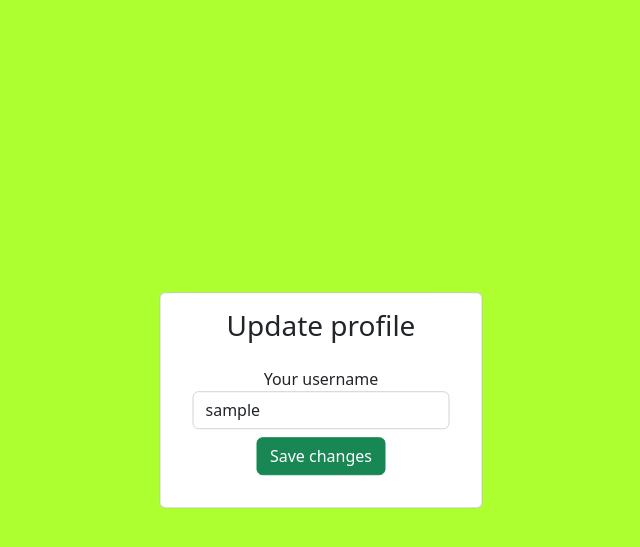
After one commit to TimaBuldzer/softarex-test, a Django app: page /profile/ in a window 1280 px wide. The commit adds this page. Shown: the top 547 px of the page, without its empty margins (319-959 px from the left). Run offline with Django 4.2, Linux system fonts and the light colour scheme; the visitor is signed in with stand-in values (Sample User, id 1).

Commit message:
add: - 'main' app. - 'main' page(initial). - 'profile' page.

```diff
--- /dev/null
+++ b/apps/main/apps.py
@@ -0,0 +1,6 @@
+from django.apps import AppConfig
+
+
+class MainConfig(AppConfig):
+    default_auto_field = 'django.db.models.BigAutoField'
+    name = 'apps.main'
--- /dev/null
+++ b/apps/main/urls.py
@@ -0,0 +1,8 @@
+from django.urls import path
+from apps.main import views
+
+app_name = 'main'
+
+urlpatterns = [
+    path('', views.MainView.as_view(), name='main')
+]
--- a/apps/users/forms.py
+++ b/apps/users/forms.py
@@ -2,6 +2,18 @@ from django import forms
 from django.contrib.auth.models import User
 from django.core.exceptions import ValidationError
 from django.forms import ModelForm
+
+
+class UserUpdateForm(ModelForm):
+    class Meta:
+        model = User
+        fields = ['username']
+
+    def save(self, commit=True):
+        username = self.cleaned_data['username']
+        self.instance.username = username
+        self.instance.save()
+        return self.instance
 
 
 class UserRegisterForm(ModelForm):
--- a/apps/users/urls.py
+++ b/apps/users/urls.py
@@ -5,5 +5,6 @@ app_name = 'users'
 
 urlpatterns = [
     path('login/', views.LoginView.as_view(), name='login'),
-    path('register/', views.RegisterView.as_view(), name='register')
+    path('register/', views.RegisterView.as_view(), name='register'),
+    path('profile/', views.ProfileView.as_view(), name='profile')
 ]
--- a/apps/users/views.py
+++ b/apps/users/views.py
@@ -1,8 +1,9 @@
 from django.contrib.auth import views
+from django.contrib.auth.models import User
 from django.urls import reverse_lazy
-from django.views.generic import CreateView
+from django.views.generic import CreateView, UpdateView
 
-from apps.users.forms import UserRegisterForm
+from apps.users.forms import UserRegisterForm, UserUpdateForm
 
 
 class LoginView(views.LoginView):
@@ -16,3 +17,12 @@ class RegisterView(CreateView):
     template_name = 'auth/register.html'
     success_url = reverse_lazy('users:login')
     form_class = UserRegisterForm
+
+
+class ProfileView(UpdateView):
+    template_name = 'auth/profile.html'
+    success_url = '/'
+    form_class = UserUpdateForm
+
+    def get_object(self, queryset=None):
+        return self.request.user
--- a/conf/settings/base.py
+++ b/conf/settings/base.py
@@ -17,7 +17,8 @@ INSTALLED_APPS = [
     'django.contrib.staticfiles',
 
     'apps.users.apps.UsersConfig',
-    'apps.autoencoder.apps.AutoencoderConfig'
+    'apps.autoencoder.apps.AutoencoderConfig',
+    'apps.main.apps.MainConfig'
 ]
 
 MIDDLEWARE = [
--- a/conf/urls.py
+++ b/conf/urls.py
@@ -4,5 +4,6 @@ from django.urls import path, include
 urlpatterns = [
     path('admin/', admin.site.urls),
 
+    path('', include('apps.main.urls', namespace='main')),
     path('', include('apps.users.urls', namespace='users'))
 ]
--- a/templates/auth/login.html
+++ b/templates/auth/login.html
@@ -1,4 +1,7 @@
 {% extends 'base.html' %}
+{% block title %}
+    Login
+{% endblock %}
 {% block head %}
     <style>
         .child {
--- /dev/null
+++ b/templates/auth/profile.html
@@ -0,0 +1,46 @@
+{% extends 'base.html' %}
+{% block title %}
+    Update profile
+{% endblock %}
+{% block head %}
+    <style>
+        .child {
+            position: absolute;
+            left: 50%;
+            top: 50%;
+            transform: translate(-50%, -50%);
+        }
+    </style>
+{% endblock %}
+{% block content %}
+    <div class="d-relative">
+        <div class="card p-3 text-center child">
+            <div class="card-head">
+                <h3>Update profile</h3>
+            </div>
+            <div class="card-body">
+                <form action="{% url 'users:profile' %}" method="post">
+                    {% csrf_token %}
+                    <div class="form-group">
+                        <label for="username">Your username</label>
+                        <input type="text" id="username" name="username" class="form-control"
+                               value="{{ form.username.value }}">
+                        {% if form.errors %}
+                            <ul class="mt-2">
+                                {% for error in form.errors.username %}
+                                    <li class="bg-light text-danger">
+                                        {{ error }}
+                                    </li>
+                                {% endfor %}
+                            </ul>
+                        {% endif %}
+                    </div>
+                    <div class="form-group mt-2">
+                        <button class="btn btn-success">Save changes</button>
+                    </div>
+                </form>
+            </div>
+        </div>
+
+    </div>
+{% endblock %}
--- a/templates/auth/register.html
+++ b/templates/auth/register.html
@@ -1,4 +1,7 @@
 {% extends 'base.html' %}
+{% block title %}
+    Registration
+{% endblock %}
 {% block head %}
     <style>
         .child {
--- a/templates/base.html
+++ b/templates/base.html
@@ -2,7 +2,11 @@
 <html lang="en">
 <head>
     <meta charset="UTF-8">
-    <title>Machine learning</title>
+    <title>
+        {% block title %}
+            Machine learning
+        {% endblock %}
+    </title>
     <link href="https://cdn.jsdelivr.net/npm/bootstrap@5.2.0-beta1/dist/css/bootstrap.min.css" rel="stylesheet"
           integrity="sha384-0evHe/X+R7YkIZDRvuzKMRqM+OrBnVFBL6DOitfPri4tjfHxaWutUpFmBp4vmVor" crossorigin="anonymous">
 
```
Also changed, not shown: apps/main/views.py (added, +7 -0 lines), templates/main.html (added, +21 -0 lines), apps/main/__init__.py (added).
